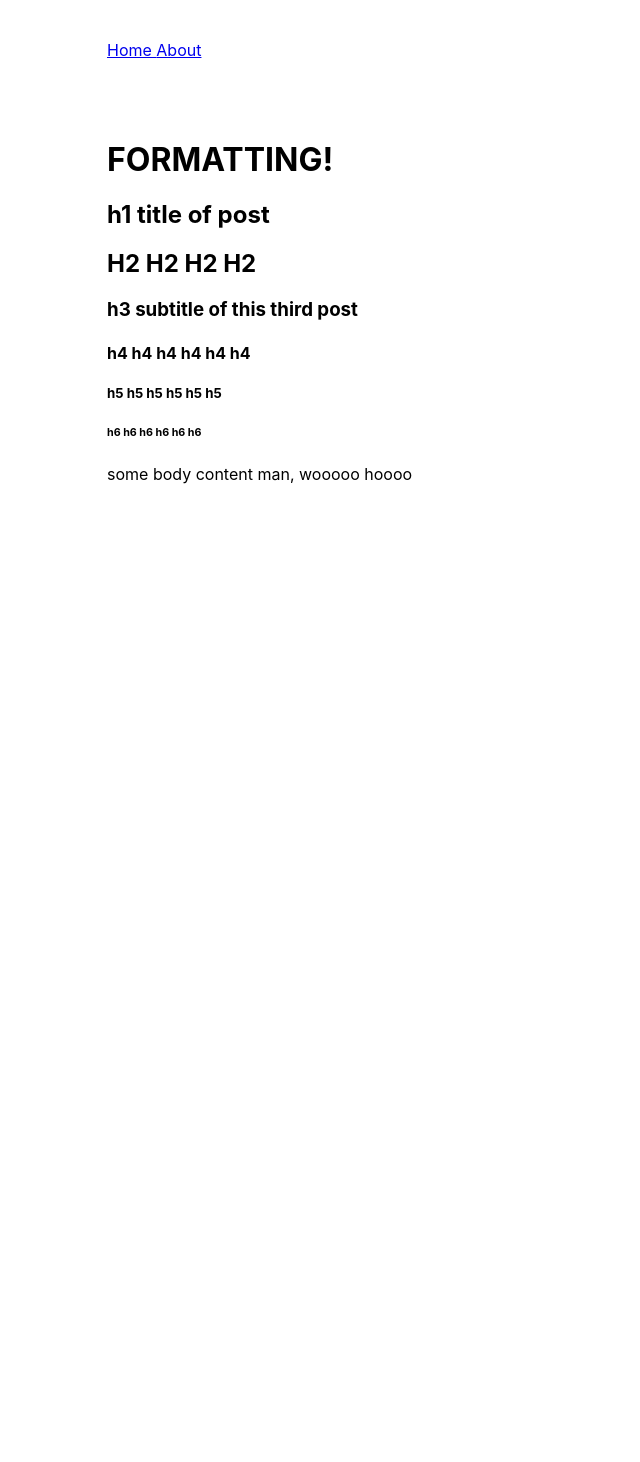
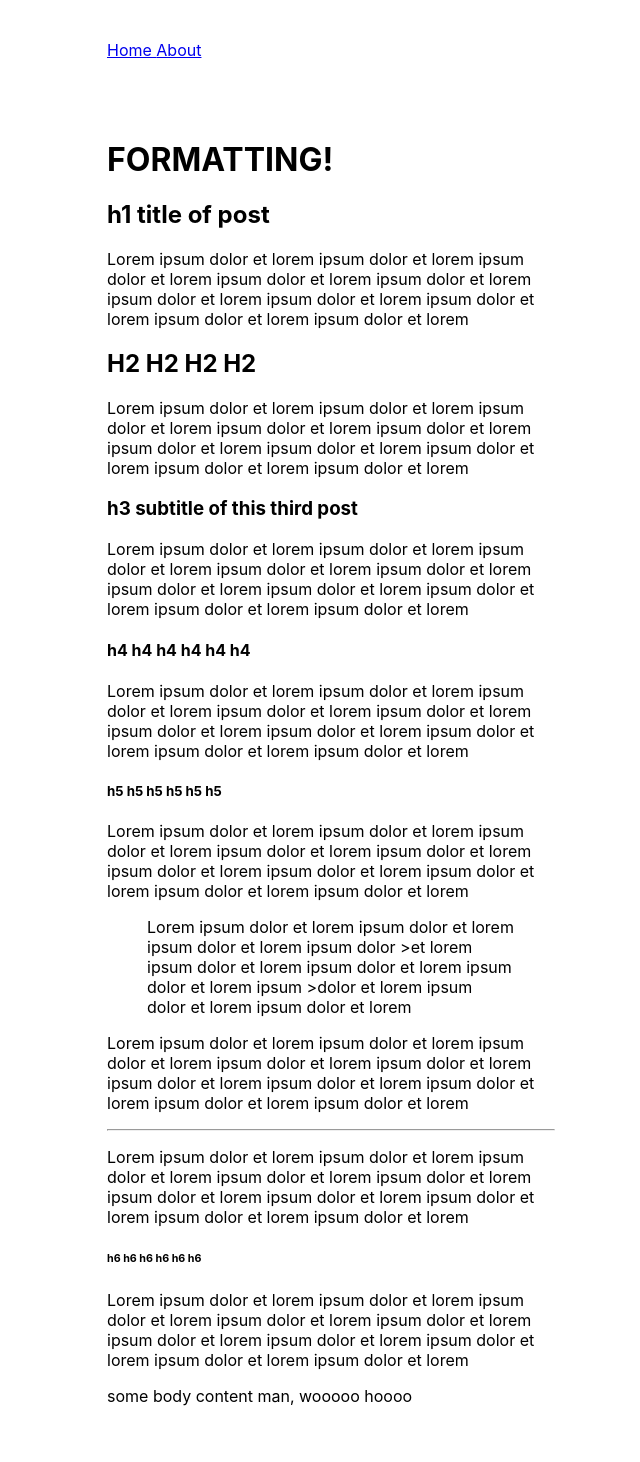
Before and after one commit to foundmonster/foundmonster.github.io, a Jekyll site: the page built from _posts/2020-03-24-thirdpost.md, in a window 1280 px wide. Shown: the whole page, without its empty margins (309-949 px from the left). Built offline with Jekyll 4.4.1, drawn with Linux system fonts in a browser that asks for light colours; before the commit the page ends 900 px from its top, so only the background shows below that.

Commit message:
lots of formating updates to format post

```diff
--- a/_posts/2020-03-24-thirdpost.md
+++ b/_posts/2020-03-24-thirdpost.md
@@ -3,15 +3,29 @@ layout: post
 title: FORMATTING!
 ---
 # h1 title of post
+Lorem ipsum dolor et lorem ipsum dolor et lorem ipsum dolor et lorem ipsum dolor et lorem ipsum dolor et lorem ipsum dolor et lorem ipsum dolor et lorem ipsum dolor et lorem ipsum dolor et lorem ipsum dolor et lorem
 
 ## H2 H2 H2 H2
+Lorem ipsum dolor et lorem ipsum dolor et lorem ipsum dolor et lorem ipsum dolor et lorem ipsum dolor et lorem ipsum dolor et lorem ipsum dolor et lorem ipsum dolor et lorem ipsum dolor et lorem ipsum dolor et lorem
 
 ### h3 subtitle of this third post
+Lorem ipsum dolor et lorem ipsum dolor et lorem ipsum dolor et lorem ipsum dolor et lorem ipsum dolor et lorem ipsum dolor et lorem ipsum dolor et lorem ipsum dolor et lorem ipsum dolor et lorem ipsum dolor et lorem
 
 #### h4 h4 h4 h4 h4 h4
+Lorem ipsum dolor et lorem ipsum dolor et lorem ipsum dolor et lorem ipsum dolor et lorem ipsum dolor et lorem ipsum dolor et lorem ipsum dolor et lorem ipsum dolor et lorem ipsum dolor et lorem ipsum dolor et lorem
 
 ##### h5 h5 h5 h5 h5 h5
+Lorem ipsum dolor et lorem ipsum dolor et lorem ipsum dolor et lorem ipsum dolor et lorem ipsum dolor et lorem ipsum dolor et lorem ipsum dolor et lorem ipsum dolor et lorem ipsum dolor et lorem ipsum dolor et lorem
+
+>Lorem ipsum dolor et lorem ipsum dolor et lorem ipsum dolor et lorem ipsum dolor >et lorem ipsum dolor et lorem ipsum dolor et lorem ipsum dolor et lorem ipsum >dolor et lorem ipsum dolor et lorem ipsum dolor et lorem
+
+Lorem ipsum dolor et lorem ipsum dolor et lorem ipsum dolor et lorem ipsum dolor et lorem ipsum dolor et lorem ipsum dolor et lorem ipsum dolor et lorem ipsum dolor et lorem ipsum dolor et lorem ipsum dolor et lorem
+
+***
+
+Lorem ipsum dolor et lorem ipsum dolor et lorem ipsum dolor et lorem ipsum dolor et lorem ipsum dolor et lorem ipsum dolor et lorem ipsum dolor et lorem ipsum dolor et lorem ipsum dolor et lorem ipsum dolor et lorem
 
 ###### h6 h6 h6 h6 h6 h6
+Lorem ipsum dolor et lorem ipsum dolor et lorem ipsum dolor et lorem ipsum dolor et lorem ipsum dolor et lorem ipsum dolor et lorem ipsum dolor et lorem ipsum dolor et lorem ipsum dolor et lorem ipsum dolor et lorem
 
 some body content man, wooooo hoooo
```
